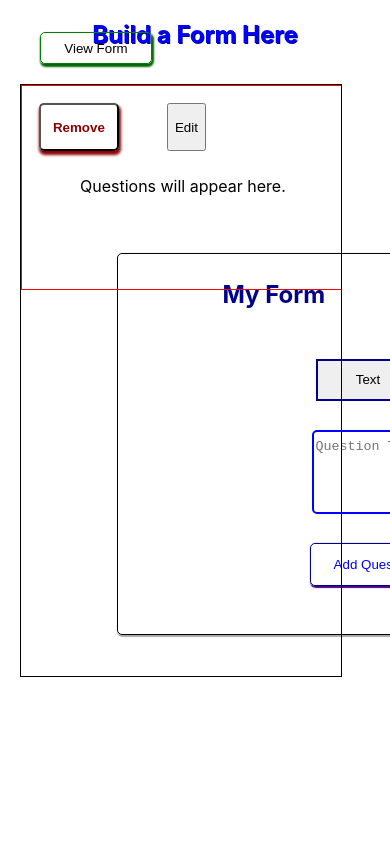
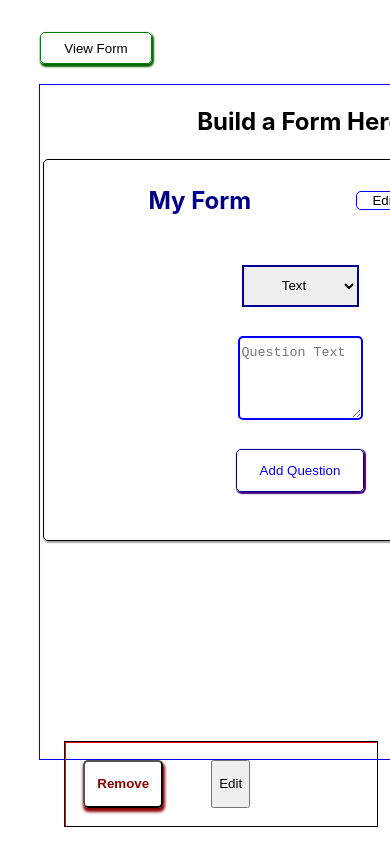
Before and after one commit to kevinfields/formbuilder, a React (Create React App) app: page / in a window 390 px wide. Built offline with nearby package versions, Linux system fonts and the light colour scheme.

Commit message:
destroying to rebuild

```diff
--- a/src/App.js
+++ b/src/App.js
@@ -51,8 +51,6 @@ function App() {
     let catcher = [...questions];
     let index = questions.findIndex(item => (item.text === q.text && item.type === q.type));
 
-    console.log('index: ' + index);
-
     let newText = prompt('Enter New Question: ');
     let newQuestion = {
       text: newText !== '' ? newText : q.text,
@@ -83,12 +81,20 @@ function App() {
     <div className="App">
       { creating ?
         <>
-          <h2 className="form-header">Build a Form Here</h2>
+          <table className="table tableStack formTable">
+            <thead className="formTableHeader">
+              <h2>Build a Form Here</h2>
+            </thead>
+            <tbody>
+              <tr className="tableRow">
+                <td className="tableData formScreen">
                   <FormBuilderScreen
                     submitQuestion={(type, text, options) => addQuestion(type, text, options)}
                     saveName={(newName) => setFormTitle(newName)}
                     title={formTitle}
                   />
+                </td>
+                <td className="tableData questionsList">
                   <div className='questions-list'>
                     {questions.map(q => (
                       <div className='single-question'>
@@ -100,6 +106,10 @@ function App() {
                       </div>
                     ))}
                   </div>
+                </td>
+              </tr>
+            </tbody>
+          </table>
         </>
       :
         <MyFormPage
--- a/src/styling/Form.css
+++ b/src/styling/Form.css
@@ -9,10 +9,10 @@
   flex-direction: column;
   gap: 4.5vh;
   position: fixed;
-  right: 3pc;
-  top: 10vh;
-  width: 20pc;
-  height: 70vh;
+  right: 3vw;
+  bottom: 2vh;
+  width: 80vw;
+  height: 10vh;
   border: 1px solid black;
   overflow-y: scroll;
   overflow-x: hidden;
@@ -44,3 +44,36 @@
 .change-mode-button:active {
   box-shadow: 1px 1px 1px 1px darkgreen;
 }
+
+.formTable {
+  border: 1px solid blue;
+  width: 50vw;
+  height: 50vh;
+  position: fixed;
+  left: 25vw;
+  top: 25vh;
+}
+
+@media (max-width:767px) {
+  .tableStack td, .tableStack th {
+      display:block;
+      width:100% !important;
+      margin-bottom:10px;
+      text-align:center !important;
+
+  }
+  .tableStack.table-striped td, .tableStack.table-striped th {
+      margin-bottom:0px;
+  }
+
+  .formTable {
+    width: 80vw !important;
+    left: 10vw !important;
+    top: 10vh !important;
+    height: 80vh !important;
+  }
+}
+
+.formTableHeader {
+  text-align: center;
+}
--- a/src/styling/FormBuilder.css
+++ b/src/styling/FormBuilder.css
@@ -1,8 +1,5 @@
 .form-builder-screen {
-  position: fixed;
-  left: 30vw;
   width: 32pc;
-  top: 30vh;
   min-height: 45vh;
   border: 1px solid black;
   border-radius: 5px;
@@ -70,8 +67,6 @@
   padding: 1pc;
   border: 1px solid black;
   width: 26pc;
-  position: relative;
-  left: 2pc;
 }
 
 .single-option {
--- a/src/styling/MyFormPage.css
+++ b/src/styling/MyFormPage.css
@@ -4,9 +4,6 @@
   border: 1px solid black;
   border-radius: 5px;
   box-shadow: 1px 1px 1px 1px blue;
-  position: fixed;
-  left: 15vw;
-  top: 10vh;
   display: flex;
   flex-direction: column;
   overflow-y: scroll;
```
Also changed, not shown: src/index.css (line endings or trailing spaces). Lines whose indentation alone changed are shown as unchanged.
